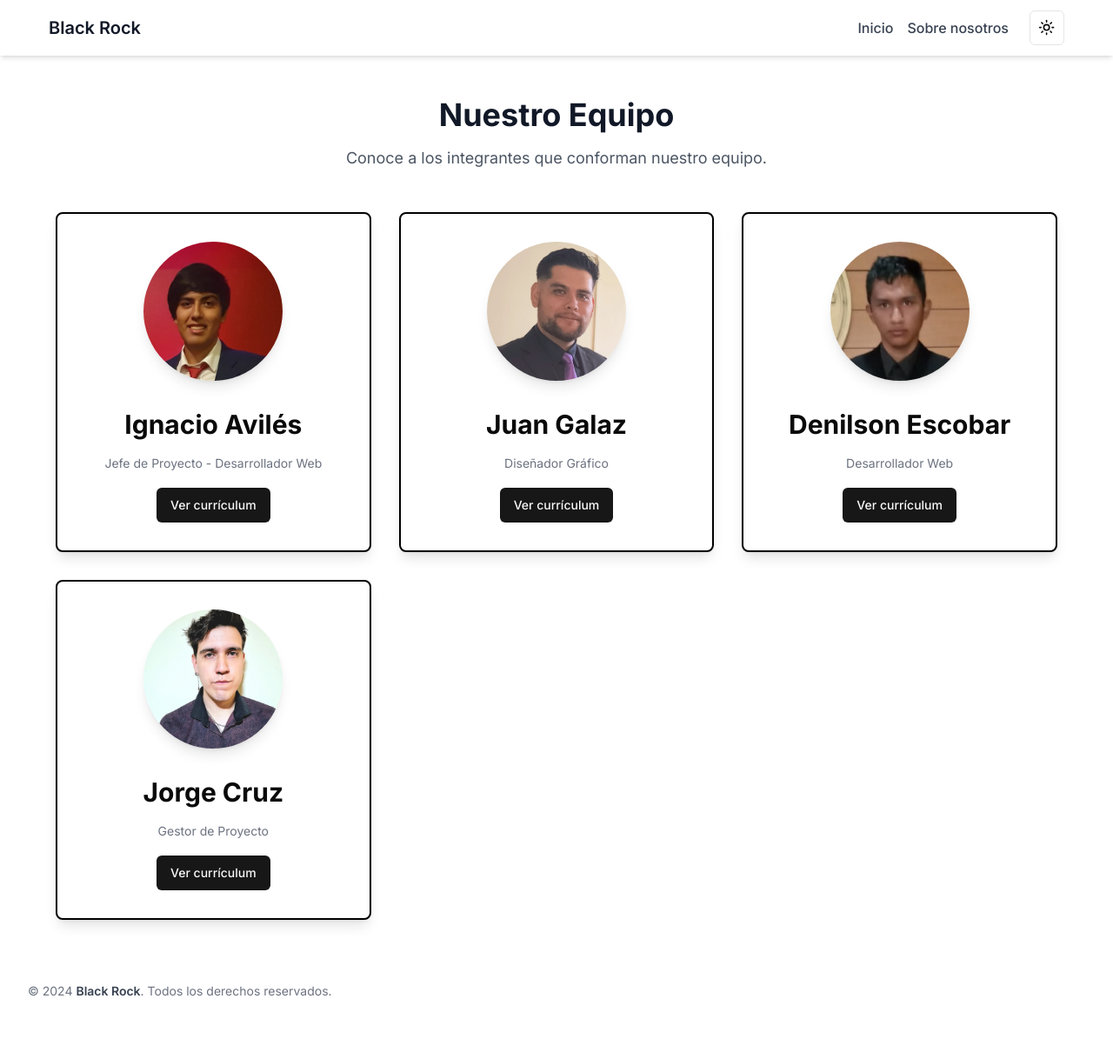
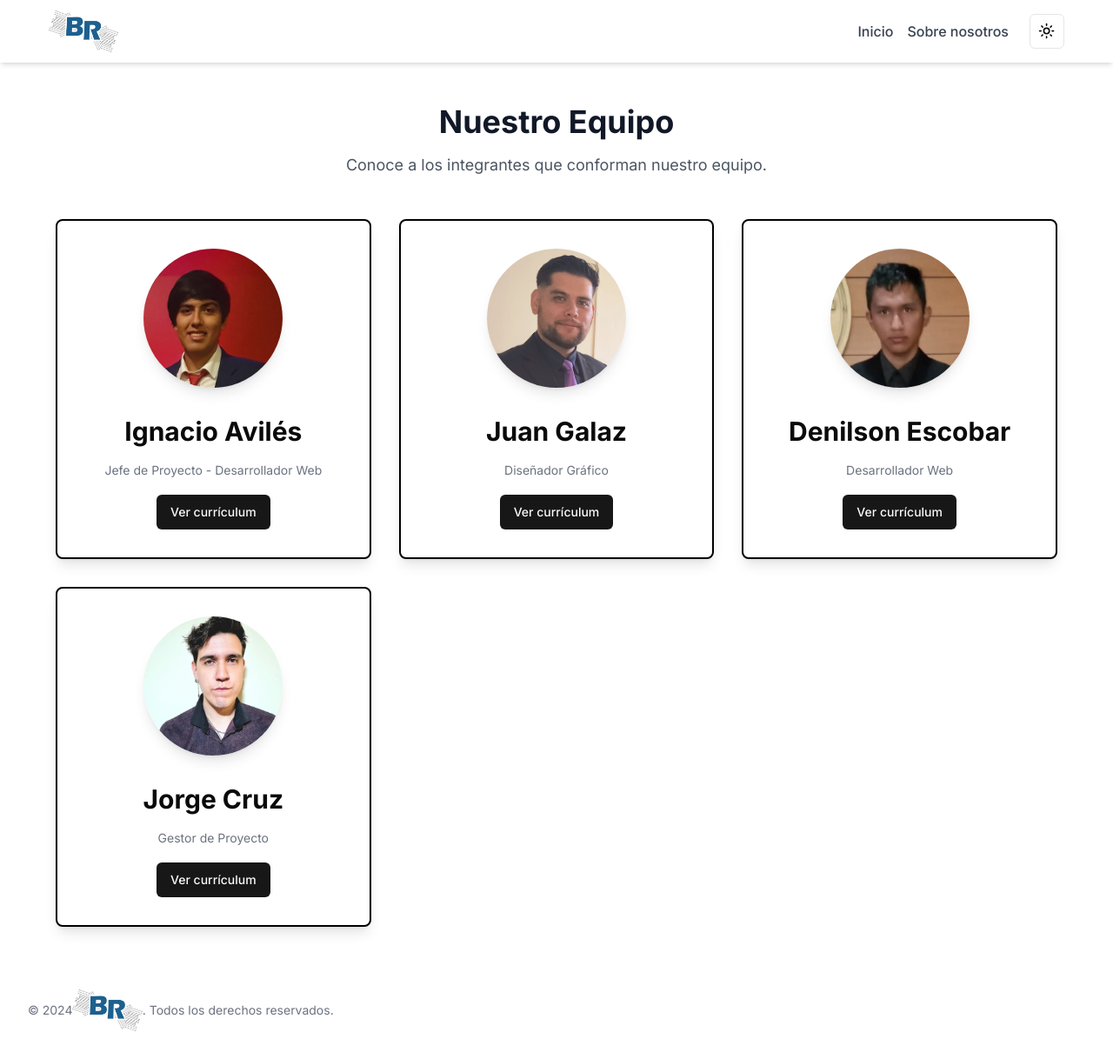
Before and after one commit to avilesxd/blackRock, a Next.js app: page /about in a window 1280 px wide. Shown: the whole page at 87% size. Before the commit the page ends 1174 px from the top, so only its background shows below. Built offline with nearby package versions, Linux system fonts and the light colour scheme.

Commit message:
feat: :sparkles: se agrego el logo

```diff
--- a/src/components/Footer.tsx
+++ b/src/components/Footer.tsx
@@ -1,14 +1,15 @@
 import Link from 'next/link';
 import React from 'react';
+import Logo from './Logo';
 
 function Footer() {
   return (
     <footer className="w-full bg-white dark:bg-gray-900 py-6 shadow-md">
       <div className="container mx-auto px-4 md:px-8 flex flex-col md:flex-row items-center justify-between">
-        <span className="text-sm text-gray-500 dark:text-gray-400">
+        <span className=" flex items-center justify-center text-sm text-gray-500 dark:text-gray-400">
           © {new Date().getFullYear()}{" "}
           <Link href="/" className="hover:underline font-semibold text-gray-700 dark:text-gray-300">
-            Black Rock
+            <Logo />
           </Link>
           . Todos los derechos reservados.
         </span>
--- /dev/null
+++ b/src/components/Logo.tsx
@@ -0,0 +1,11 @@
+import React from 'react'
+
+function Logo() {
+  return (
+    <div>
+      <img className='h-12 w-15 dark:hidden' src="/logo.jpg" alt="Logo de Black Rock" />
+      <img className='h-12 w-15 hidden dark:block' src="/logoBlack.png" alt="Logo de Black Rock" />
+    </div>)
+}
+
+export default Logo
--- a/src/components/Navbar.tsx
+++ b/src/components/Navbar.tsx
@@ -2,13 +2,14 @@ import React from 'react';
 import { ModeToggle } from './ModeToggle';
 import { NAV_LINKS } from '@/lib/constants';
 import Link from 'next/link';
+import Logo from './Logo';
 
 function Navbar() {
   return (
     <nav className="bg-white border-gray-200 px-4 sm:px-6 py-3 dark:bg-gray-800 shadow-md">
       <div className="container mx-auto flex flex-wrap justify-between items-center">
         <Link href={NAV_LINKS[0].href} className="text-xl font-semibold text-gray-900 dark:text-white">
-          Black Rock
+          <Logo />
         </Link>
 
         <div className="flex items-center space-x-6">
```
Also changed, not shown: public/logo.jpg (added), public/logoBlack.png (added), 1 other file (tests, documents, lock files or other folders).
